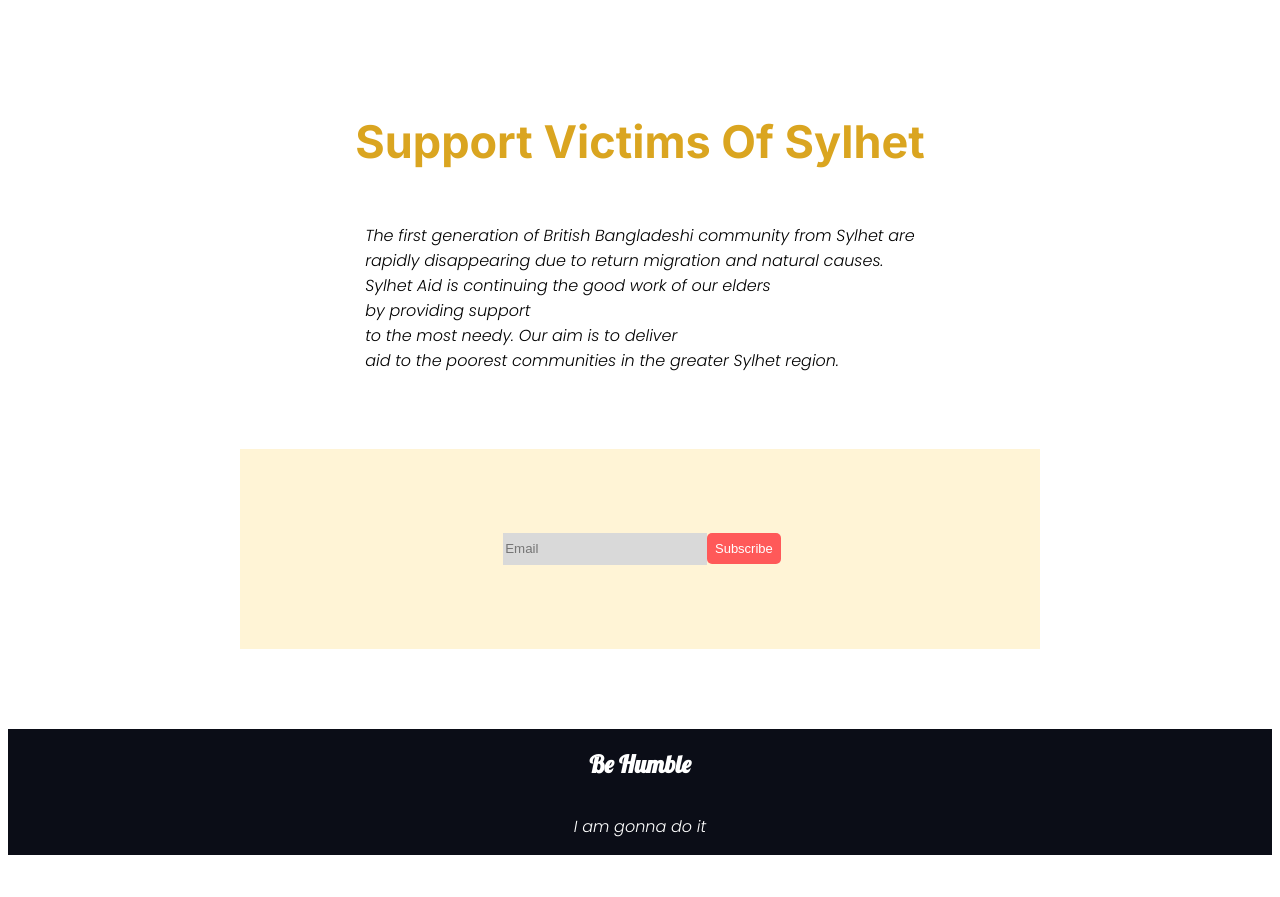
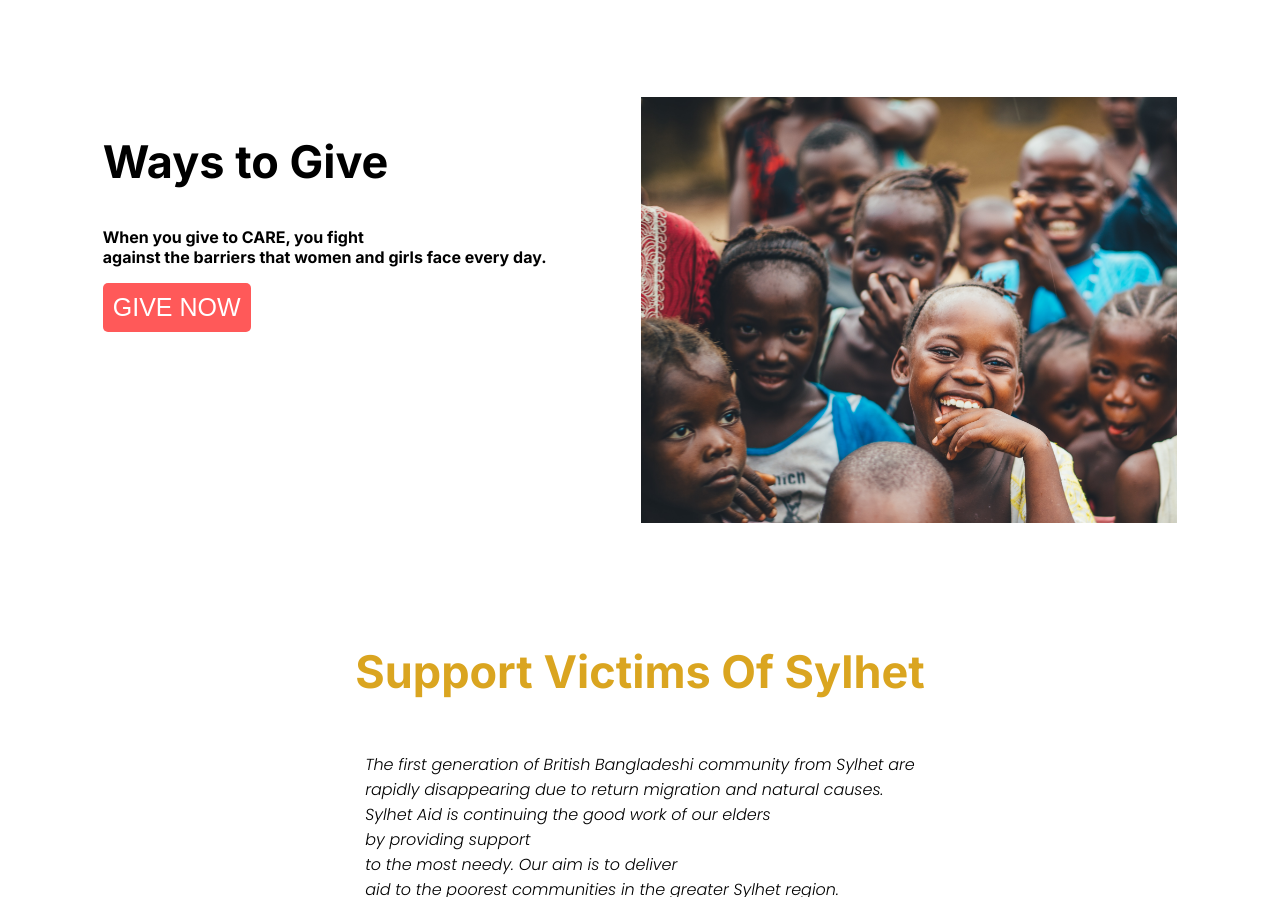
Before and after one commit to Enamulhaque0/Helpo-Donate, a plain HTML site: page index.html in a window 1280 px wide. Shown: the part 2113-3010 px from the top of the page. Before the commit the page ends 2976 px from the top, so only its background shows below. Drawn offline with Linux system fonts and the light colour scheme.

Commit message:
Bounce part added

```diff
--- a/index.html
+++ b/index.html
@@ -155,6 +155,28 @@
       </div>
     </section>
 
+
+    <section class="give">
+
+      <div class="give-container">
+        <div>
+          <h1>
+            Ways to Give
+          </h1>
+          <p>When you give to CARE, you fight <br>
+             against the barriers that women and girls face every day.</p>
+             <button class="btn">
+              GIVE NOW
+             </button>
+        </div>
+
+        <div>
+          <img src="images/donnatephoto.jpg" alt="">
+        </div>
+      </div>
+
+    </section>
+
     <!-- Get My Updates section ---------------------------------------------------------------->
 
     <section>
@@ -173,7 +195,7 @@
           aid to the poorest communities in the greater Sylhet region.
         </p>
       </div>
-
+  <!-- form section -------------- -->
       <div class="form-container">
         <div id="box">
           <div>
--- a/style.css
+++ b/style.css
@@ -135,7 +135,20 @@ button {
   font-size: small;
 }
 
+/* give secti------------------------on */
+.give {
+  margin-top: 100px;
+  margin-bottom: 50px;
+}
+.give-container{
+  display: flex;
+  justify-content: space-evenly;
 
+
+}
+.give-container img{
+  width: 536px;
+}
 /* update section */
 #update-titile {
   display: flex;
```
Also changed, not shown: images/bbbb.jpg (added), images/donnatephoto.jpg (added).
